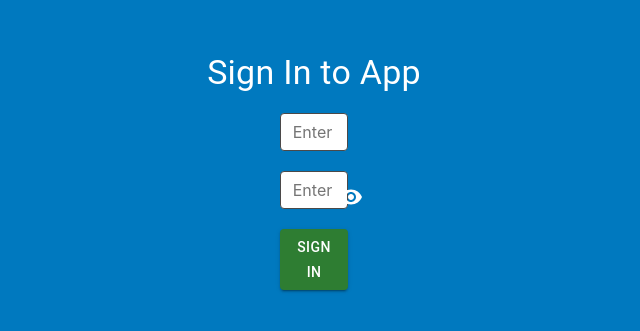
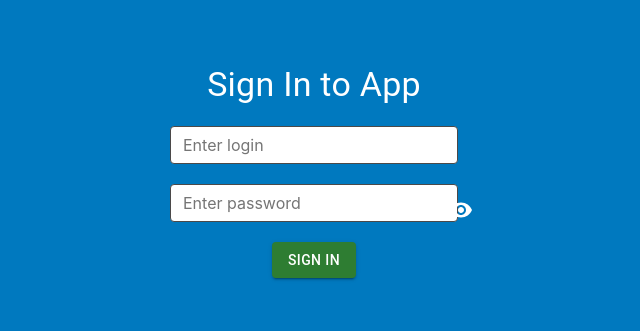
Before and after one commit to KonushevskiArt/project-management-app, a React (Create React App) app: page /signin in a window 1280 px wide. Shown: the part 229-560 px from the top of the page, without its empty margins (326-966 px from the left). Built offline with nearby package versions, Linux system fonts and the light colour scheme; no server answers.

Commit message:
init: welcome page

```diff
--- a/src/index.css
+++ b/src/index.css
@@ -60,6 +60,6 @@ li {
   background-color: var(--main-color);
 }
 .wrapper__box {
-  max-width: 1400px;
+  width: 100%;
   margin: 0 auto;
 }
```
